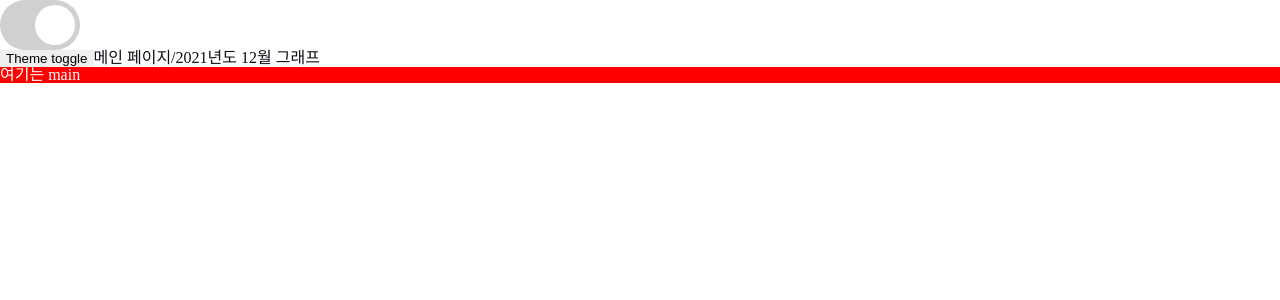
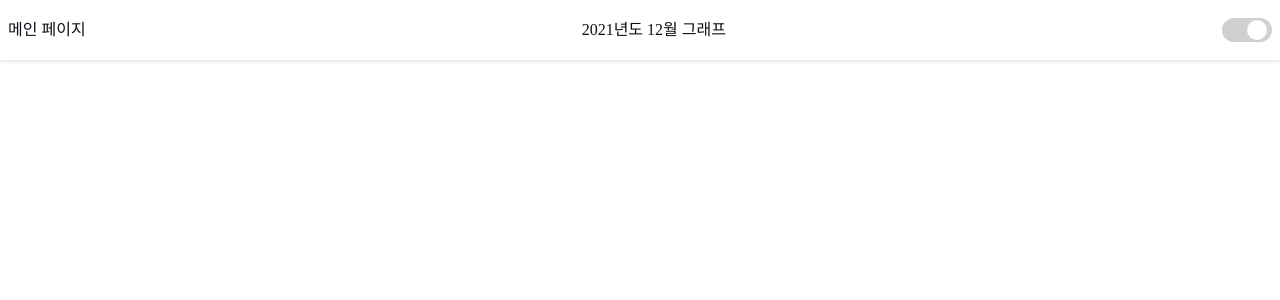
Before and after one commit to SUPER0214T/Heatmap-project, a React (Create React App) app: page / in a window 1280 px wide. Shown: the top 300 px of the page. Built offline with nearby package versions, Linux system fonts and the light colour scheme.

Commit message:
♻️ Separate Header component from App.tsx

```diff
--- a/src/App.tsx
+++ b/src/App.tsx
@@ -1,13 +1,12 @@
-import { motion } from 'framer-motion';
-import React, { useEffect, useState } from 'react';
-import { useRecoilState } from 'recoil';
-import styled, { createGlobalStyle, ThemeProvider } from 'styled-components';
-import { chartData, IChartData, themeState } from './atoms';
-import Chart from './components/Chart';
-import SleepChart from './components/SleepChart';
+import React from 'react';
+import { useRecoilValue } from 'recoil';
+import { createGlobalStyle, ThemeProvider } from 'styled-components';
+import { themeState } from './atoms';
 import { darkTheme, lightTheme } from './theme';
-import { Routes, Route, Link } from 'react-router-dom';
+import { Routes, Route } from 'react-router-dom';
 import Main from './components/Main';
+import Charts from './components/Charts';
+import Header from './components/Header';
 
 const GlobalStyle = createGlobalStyle`
   html, body, div, span, applet, object, iframe,
@@ -76,69 +75,17 @@ const GlobalStyle = createGlobalStyle`
   }
 `;
 
-// 버튼이 이상하게 애니메이션 되니까 useState로 보였다 안보였다 + layoutId
-const ToggleButton = styled(motion.div)<{ isToggle: boolean }>`
-	width: 80px;
-	height: 50px;
-	background-color: rgba(0, 0, 0, 0.185);
-	display: flex;
-	justify-content: ${(props) => (props.isToggle ? 'flex-start' : 'flex-end')};
-	border-radius: 25px;
-	padding: 5px;
-	cursor: pointer;
-
-	.handle {
-		width: 40px;
-		height: 40px;
-		background-color: white;
-		border-radius: 20px;
-	}
-`;
-
 function App() {
-	const [isDark, setIsDark] = useRecoilState(themeState);
-	const [chartDB, setChartDB] = useRecoilState<IChartData[]>(chartData);
-	let date = new Date();
-
-	const [isOn, setIsOn] = useState(false);
-	const toggleSwitch = () => {
-		setIsOn(!isOn);
-		setIsDark((prev) => !prev);
-	};
+	const isDark = useRecoilValue(themeState);
 
 	return (
 		<>
 			<ThemeProvider theme={isDark ? darkTheme : lightTheme}>
-				<ToggleButton className="switch" isToggle={isOn} onClick={toggleSwitch}>
-					<motion.div className="handle" />
-				</ToggleButton>
-				<button
-					onClick={() => {
-						setIsDark((prev) => !prev);
-						console.log(chartDB);
-					}}
-				>
-					Theme toggle
-				</button>
 				<GlobalStyle />
-				<Link to="/">메인 페이지/</Link>
-				{chartDB.map((el) => (
-					<Link to={`/${el?.date}`}>
-						{el?.date.substring(0, 4)}년도 {el?.date.substring(4)}월 그래프
-					</Link>
-				))}
+				<Header />
 
 				<Routes>
-					<Route
-						path="/:id"
-						element={
-							<>
-								<Chart />
-								<hr />
-								<SleepChart />
-							</>
-						}
-					/>
+					<Route path="/:id" element={<Charts />} />
 					<Route path="/" element={<Main />} />
 				</Routes>
 			</ThemeProvider>
--- /dev/null
+++ b/src/components/Header.tsx
@@ -0,0 +1,117 @@
+import { motion } from 'framer-motion';
+import { useEffect, useState } from 'react';
+import { Link } from 'react-router-dom';
+import { useRecoilState } from 'recoil';
+import styled from 'styled-components';
+import { IChartData, themeState } from '../atoms';
+
+const HeaderSection = styled.header`
+	padding: 8px;
+	position: fixed;
+	top: 0;
+	left: 0;
+	z-index: 1;
+	background-color: ${(props) => props.theme.bgColor};
+	width: 100%;
+	height: 60px;
+	display: flex;
+	justify-content: space-between;
+	align-items: center;
+	/* border-bottom: 1px solid ${(props) => props.theme.borderColor}; */
+	box-shadow: 0px 2px 4px rgb(0 0 0 / 10%);
+`;
+
+const ToggleButton = styled(motion.div)<{ isToggle: boolean }>`
+	width: 50px;
+	height: 24px;
+	background-color: rgba(0, 0, 0, 0.185);
+	display: flex;
+	justify-content: ${(props) => (props.isToggle ? 'flex-start' : 'flex-end')};
+	align-items: center;
+	border-radius: 25px;
+	padding: 5px;
+	cursor: pointer;
+
+	.handle {
+		width: 20px;
+		height: 20px;
+		background-color: white;
+		border-radius: 20px;
+	}
+`;
+
+function Header() {
+	const [isDark, setIsDark] = useRecoilState(themeState);
+
+	const [isOn, setIsOn] = useState(false);
+	const toggleSwitch = () => {
+		setIsOn(!isOn);
+		setIsDark((prev) => !prev);
+	};
+
+	//
+	const [chartDB, setChartDB] = useState<IChartData[]>([]);
+	let date = new Date();
+	const currentDate = `${date.getFullYear()}${
+		date.getMonth() + 1 < 10 ? `0${date.getMonth() + 1}` : date.getMonth() + 1
+	}`;
+
+	const newLocalData: IChartData[] = [
+		{
+			date: currentDate,
+			wakeUpDateTrack: [],
+			wakeUpTimeTrack: [],
+			sleepDateTrack: [],
+			sleepTimeTrack: [],
+		},
+	];
+
+	useEffect(() => {
+		const response = localStorage.getItem('userWakeUpChartData');
+
+		if (!response) {
+			// 처음 들어왔을 때 바로 아래 실행
+			setChartDB([...newLocalData]);
+			localStorage.setItem('userWakeUpChartData', JSON.stringify(newLocalData));
+		} else {
+			const storageData: IChartData[] = JSON.parse(response);
+			const isCurrent = storageData.findIndex((el) => el?.date === currentDate); // 현재 Year&Month인지 확인
+
+			if (isCurrent !== -1) {
+				setChartDB(storageData);
+				console.log('여기는 App의 isCurrent');
+			} else {
+				// 11월 -> 12월로 바뀌면 새로운 date: Year&Month 를 추가
+				let newDB;
+				setChartDB((oldData) => {
+					newDB = [...oldData, ...newLocalData];
+					return newDB;
+				});
+				localStorage.setItem('userWakeUpChartData', JSON.stringify(newDB));
+			}
+		}
+	}, []);
+
+	return (
+		<>
+			<HeaderSection>
+				<Link to="/">메인 페이지</Link>
+				{chartDB.map((el, index) => (
+					<Link key={index} to={`/${el?.date}`}>
+						{el?.date.substring(0, 4)}년도 {el?.date.substring(4)}월 그래프
+					</Link>
+				))}
+				<ToggleButton
+					className="switch"
+					isToggle={isOn}
+					onClick={toggleSwitch}
+					layout
+				>
+					<motion.div layout className="handle" />
+				</ToggleButton>
+			</HeaderSection>
+		</>
+	);
+}
+
+export default Header;
```
